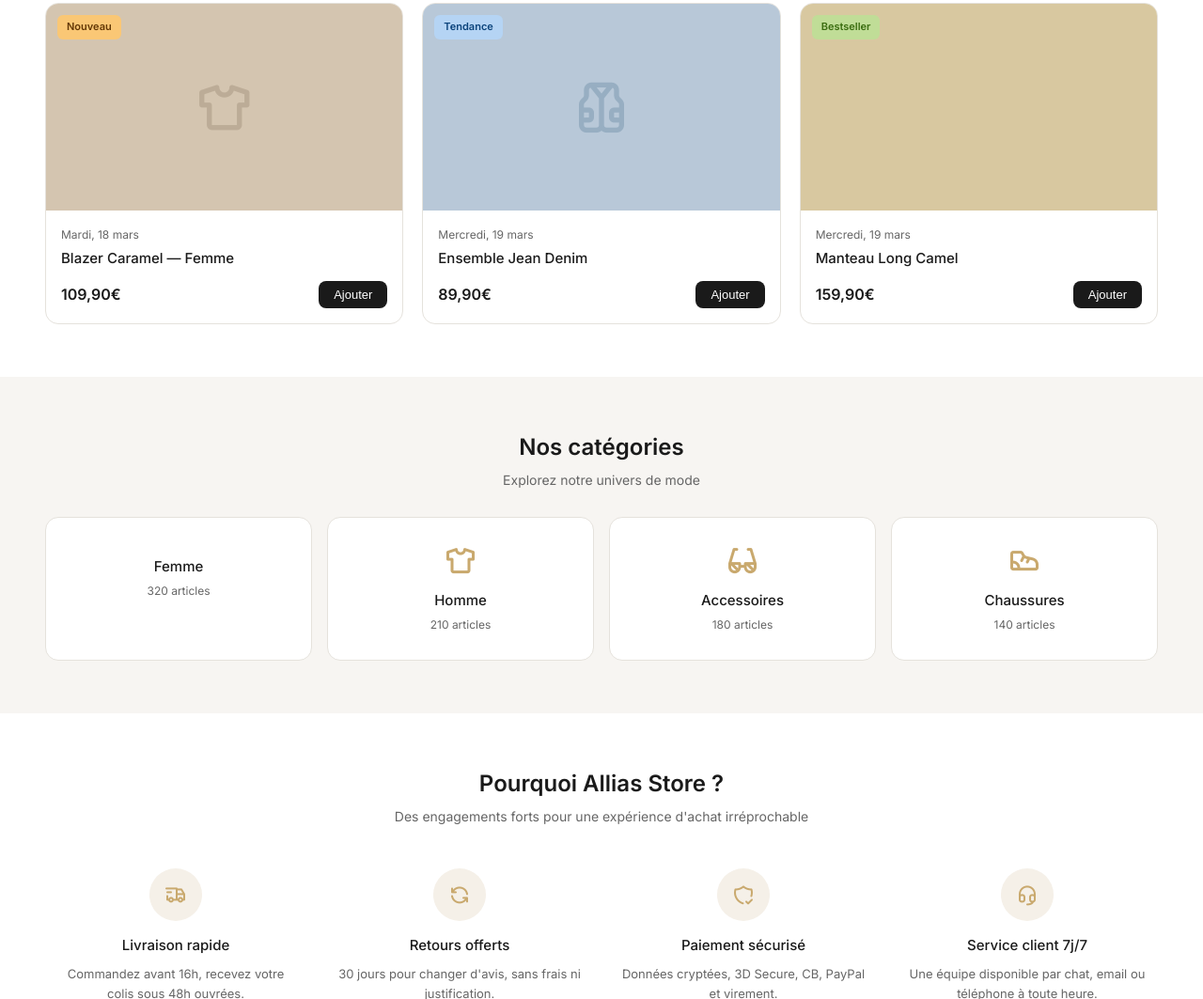
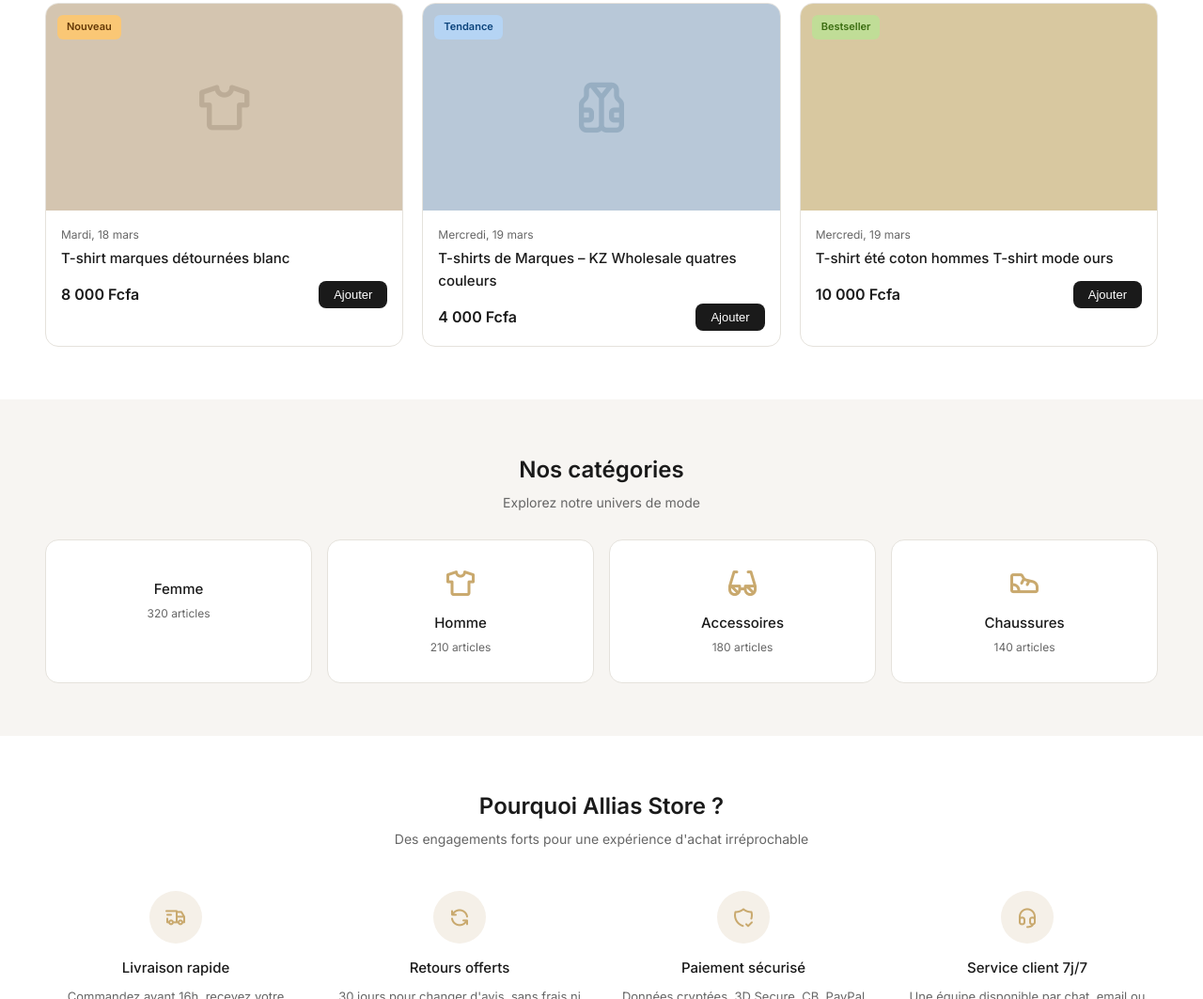
Before and after one commit to alliapamphile25-stack/e-commerce, a plain HTML site: page index.html in a window 1280 px wide. Shown: the part 823-1886 px from the top of the page at 94% size. Drawn offline with Linux system fonts and the light colour scheme.

Commit message:
fix: mise a jour noms et prix des 3 produits en Fcfa

```diff
--- a/index.html
+++ b/index.html
@@ -90,9 +90,9 @@
         </div>
         <div class="product-info">
           <div class="product-date">Mardi, 18 mars</div>
-          <div class="product-name">Blazer Caramel — Femme</div>
+          <div class="product-name">T-shirt marques détournées blanc</div>
           <div class="product-footer">
-            <span class="product-price">109,90€</span>
+            <span class="product-price">8 000 Fcfa</span>
             <button class="btn-add">Ajouter</button>
           </div>
         </div>
@@ -104,9 +104,9 @@
         </div>
         <div class="product-info">
           <div class="product-date">Mercredi, 19 mars</div>
-          <div class="product-name">Ensemble Jean Denim</div>
+          <div class="product-name">T-shirts de Marques – KZ Wholesale quatres couleurs</div>
           <div class="product-footer">
-            <span class="product-price">89,90€</span>
+            <span class="product-price">4 000 Fcfa</span>
             <button class="btn-add">Ajouter</button>
           </div>
         </div>
@@ -118,9 +118,9 @@
         </div>
         <div class="product-info">
           <div class="product-date">Mercredi, 19 mars</div>
-          <div class="product-name">Manteau Long Camel</div>
+          <div class="product-name">T-shirt été coton hommes T-shirt mode ours</div>
           <div class="product-footer">
-            <span class="product-price">159,90€</span>
+            <span class="product-price">10 000 Fcfa</span>
             <button class="btn-add">Ajouter</button>
           </div>
         </div>
```
